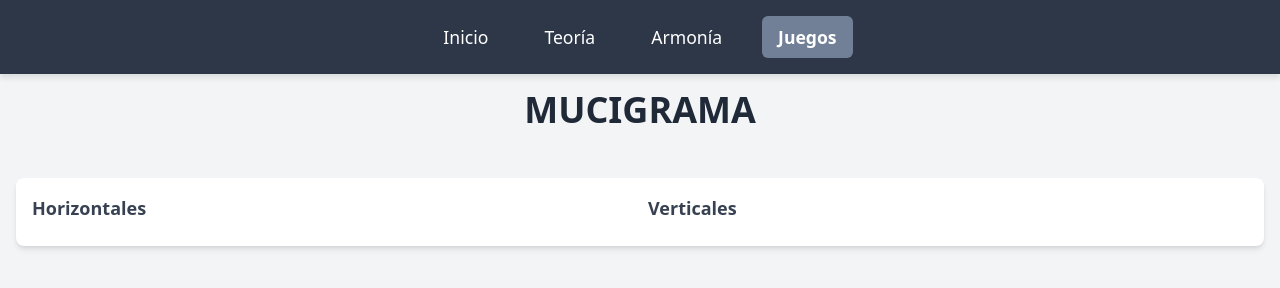
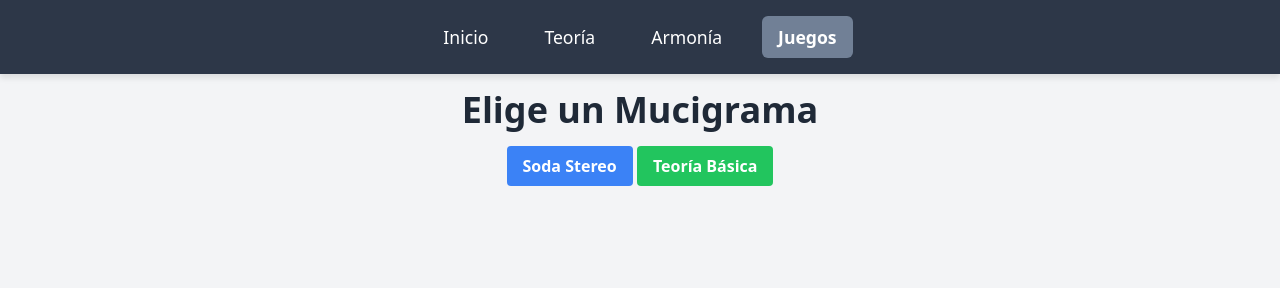
Before and after one commit to JosueBD/mucigrama, a website: page juegos.html in a window 1280 px wide. Drawn offline with nearby package versions, Linux system fonts and the light colour scheme.

Commit message:
juegos.html

```diff
--- a/juegos.html
+++ b/juegos.html
@@ -6,7 +6,7 @@
     <title>Juegos - Academia</title>
     <script src="https://cdn.tailwindcss.com"></script>
     <link rel="stylesheet" href="css/style.css">
-    <link rel="stylesheet" href="css/mucigrama.css"> </head>
+</head>
 <body class="bg-gray-100 font-sans">
     <nav class="main-nav">
         <a href="index.html" class="nav-item">Inicio</a>
@@ -15,8 +15,15 @@
         <a href="juegos.html" class="nav-item active">Juegos</a>
     </nav>
 
-    <div class="container mx-auto p-4">
-        <h1 id="mucigrama-title" class="text-4xl font-bold text-center text-gray-800 mb-6">MUCIGRAMA</h1>
+    <main class="container mx-auto p-4">
+        <div id="seleccion-puzle" class="text-center mb-8">
+            <h1 class="text-4xl font-bold text-gray-800 mb-4">Elige un Mucigrama</h1>
+            <button data-puzle="puzle_soda" class="boton-puzle bg-blue-500 text-white font-bold py-2 px-4 rounded hover:bg-blue-700">Soda Stereo</button>
+            <button data-puzle="puzle_teoria" class="boton-puzle bg-green-500 text-white font-bold py-2 px-4 rounded hover:bg-green-700">Teoría Básica</button>
+        </div>
+
+        <div id="contenedor-mucigrama" class="hidden">
+            <h1 id="mucigrama-title" class="text-4xl font-bold text-center text-gray-800 mb-6"></h1>
             <div id="grid-container" class="grid-container mx-auto mb-6"></div>
             <div class="clues-container mx-auto p-4 bg-white rounded-lg shadow-md">
                 <div class="grid grid-cols-1 md:grid-cols-2 gap-4">
@@ -31,6 +38,7 @@
                 </div>
             </div>
         </div>
+    </main>
 
     <script src="js/mucigrama.js"></script>
 </body>
```
Lines whose indentation alone changed are shown as unchanged.
